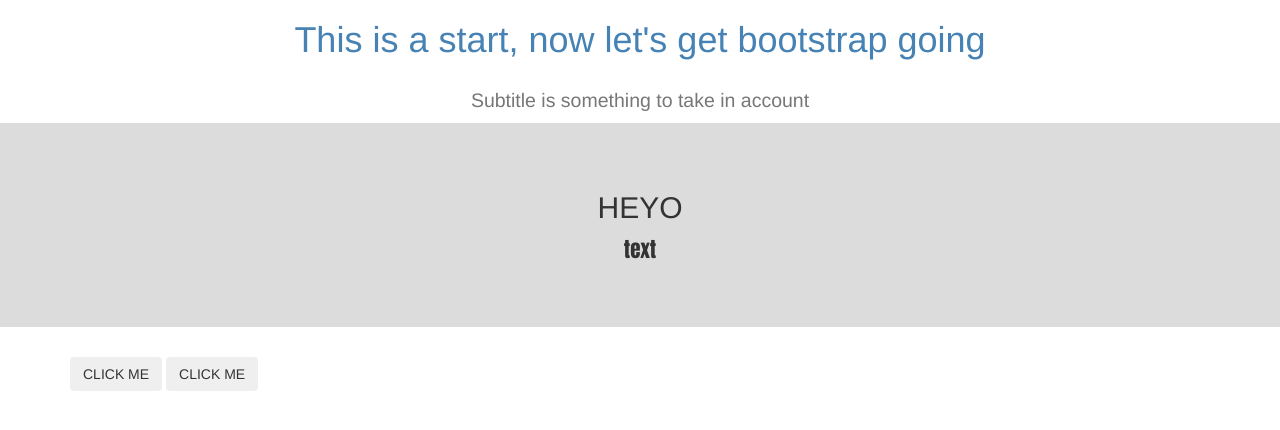
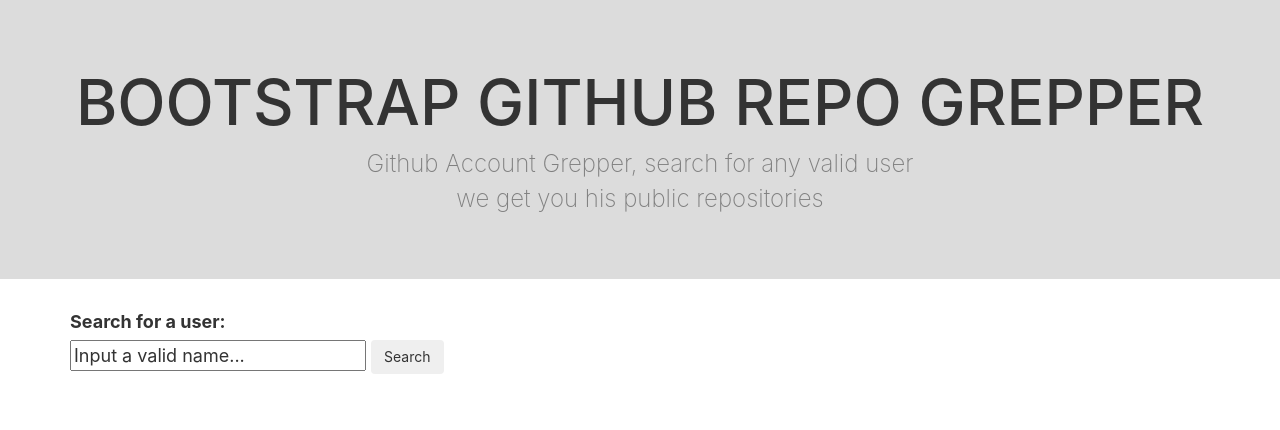
Before and after one commit to as43z/HTML-Bootstrap-Github-API, a plain HTML site: page index.html in a window 1280 px wide. Drawn offline with nearby package versions, Linux system fonts and the light colour scheme.

Commit message:
Start working on the exercise

```diff
--- a/index.html
+++ b/index.html
@@ -2,6 +2,7 @@
 <html lang="es">
     <head>
         <title>RESIZE ME!</title>
+        <!--  LINKS, STYLES and SCRIPTS  -->
         <link rel="stylesheet" href="https://maxcdn.bootstrapcdn.com/bootstrap/3.4.1/css/bootstrap.min.css">
         <link rel="stylesheet" href="styles.css">
         <script src="https://ajax.googleapis.com/ajax/libs/jquery/3.4.1/jquery.min.js"></script>
@@ -9,22 +10,19 @@
         <script src="index.js"></script>
         <meta name="viewport" content="width=device-width, initial-scale=1">
         <meta charset="utf-8">
+        <!-------------------------------->
     </head>
     <body>
-        <h1> This is a start, now let's get bootstrap going </h1>
-        <h2><small>Subtitle is something to take in account</small></h2>
-
         <div class="jumbotron">
-            <h2>HEYO</h2>
-            <p class="text-center">text</p>
+            <h1>BOOTSTRAP GITHUB REPO GREPPER</h1>
+            <p class="text-center" style="color:gray; font-size:x-large;"><bold>Github Account Grepper, search for any valid user <br>we get you his public repositories</bold></p>
         </div>
         <div class="container">
-            <button onClick="JavaScript:Clicked()" type="button" class="btn" role="button" id="btn">CLICK ME</button>
-            <button onClick="JavaScript:Clicked()" type="button" class="btn" role="button" id="btn-hid">CLICK ME</button><br>
-            <div class="alert alert-info alert-dismissible fade in" role="alert" id="alert-info" hidden>
-                <a href="#" class="close" data-dismiss="alert" aria-label="close">&times;</a>
-                <strong>YOU FOUND ME!</strong>
-            </div>
+            <form class="form-inline" action="/action-page.php">
+                <label for="user">Search for a user:</label><br>
+                <input type="text" clas="form-control" value="Input a valid name..." id="user-inp">
+                <button type="button" class="btn" id="btn">Search</button>
+            </form>
         </div>
     </body>
 </html>
--- a/index.js
+++ b/index.js
@@ -1,3 +1,17 @@
-function Clicked(){
-    $("#alert-info").toggle();
-}
+$(document).ready(function(){
+    $("input:text").val("Input a valid name...");
+    $("#user-inp").click(function(){
+        $("input:text").val("");
+    });
+    $("#btn").click(function(){
+        $("input:text").val("ASD");
+    });
+});
+
+//function Clicked(){
+//    $("#alert-info").toggle();
+//}
+
+//function onSelect(){
+//    $("input:text").val("");
+//}
--- a/styles.css
+++ b/styles.css
@@ -1,13 +1,10 @@
-h1{
+.jumbotron{
+    font-family: -apple-system, BlinkMacSystemFont, 'Segoe UI', Roboto, Oxygen, Ubuntu, Cantarell, 'Open Sans', 'Helvetica Neue', sans-serif;
     text-align: center;
-    color:steelblue;
+    background-color: gainsboro;
+    font-size:30px;
 }
-h2{
-    text-align: center;
+.container{
+    font-family: -apple-system, BlinkMacSystemFont, 'Segoe UI', Roboto, Oxygen, Ubuntu, Cantarell, 'Open Sans', 'Helvetica Neue', sans-serif;
+    font-size: 18px;
 }
-.jumbotron{
-    background-color: gainsboro;
-}
-.text-center{
-    font-family: Impact, Haettenschweiler, 'Arial Narrow Bold', sans-serif;
-}
```
